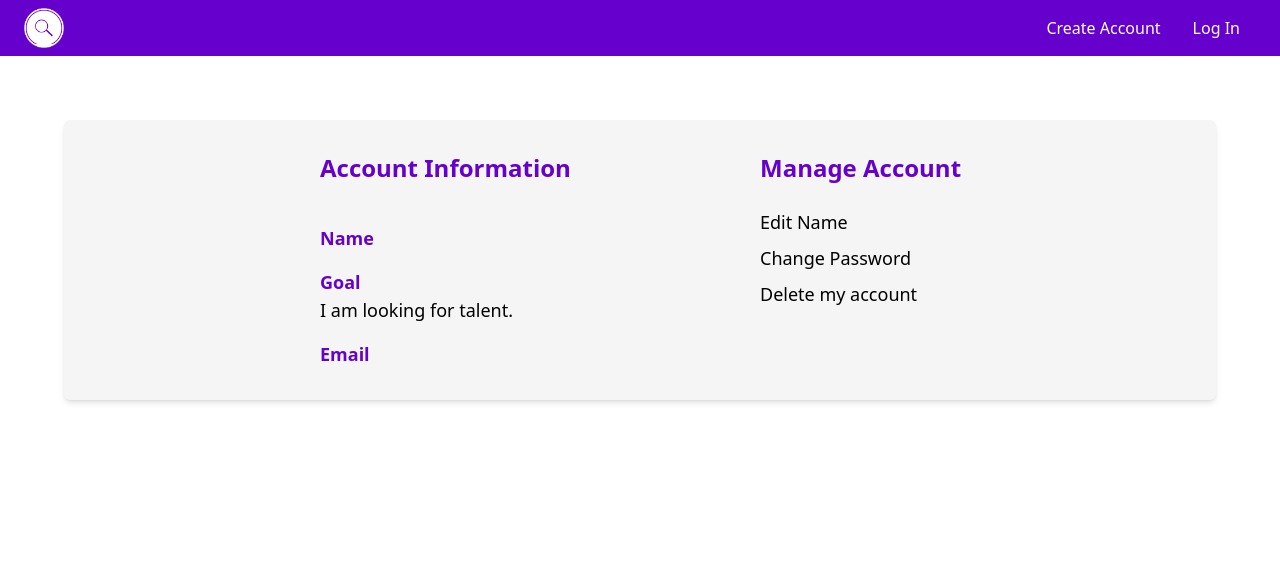
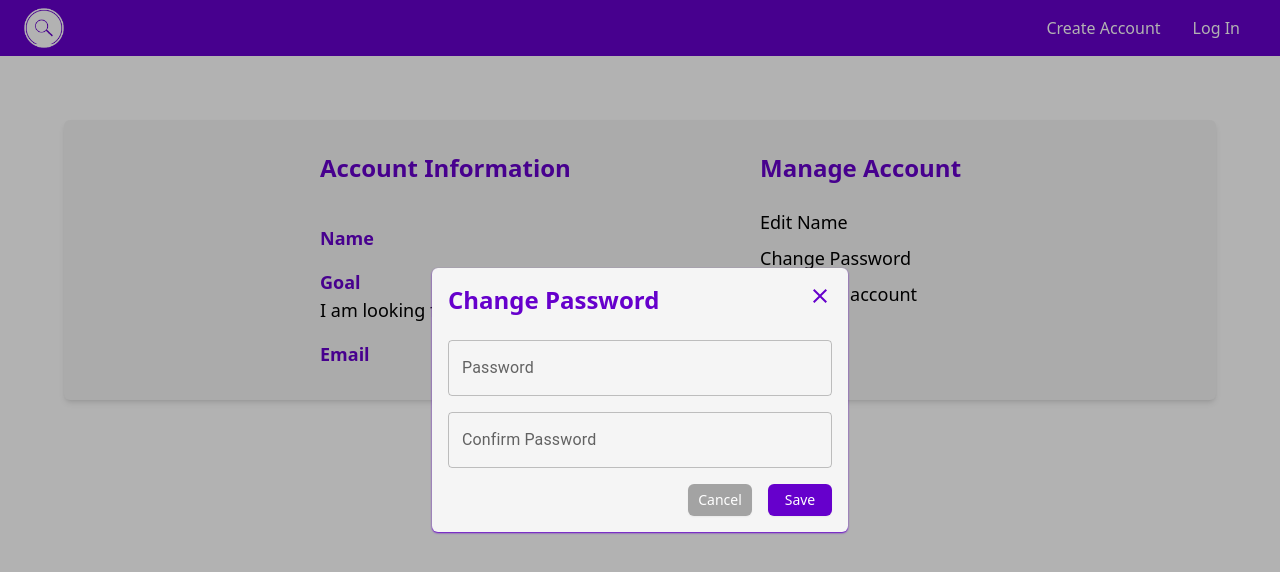
Before and after one commit to AndressaSRodrigues/CODSOFT, a React (Vite) app in the folder job_board/frontend/: page /profile/1 in a window 1280 px wide. Both pictures are taken after a click on the element "Change Password". Shown: the top 572 px of the page. Built offline with nearby package versions, Linux system fonts and the light colour scheme.

Commit message:
Added change password function and modal

```diff
--- /dev/null
+++ b/job_board/frontend/src/components/Profile/ChangePassword.tsx
@@ -0,0 +1,107 @@
+import { useState } from "react";
+import { useAuth } from "../../context/AuthContext";
+import { updateUserInfo } from "../../services/users";
+import { useForm, Controller } from 'react-hook-form';
+import { FormControl, Stack, TextField } from "@mui/material";
+import Modal from "../Shared/Modal"
+import { ModalProps } from "../../interfaces/ModalProps";
+import ErrorOutlineIcon from '@mui/icons-material/ErrorOutline';
+
+type FormData = {
+    password: string;
+    confirmPassword: string;
+};
+
+function ChangePassword({ title, open, onClose }: ModalProps) {
+    const { token, userEmail } = useAuth();
+    const [errorMessage, setErrorMessage] = useState<boolean>(false);
+    const [successMessage, setSuccessMessage] = useState<boolean>(false);
+
+    const { handleSubmit, control } = useForm<FormData>({
+        defaultValues: {
+            password: '',
+        },
+    });
+
+    const onSubmit = async (data: FormData) => {
+        try {
+            if (data.password !== data.confirmPassword) {
+                setErrorMessage(true);
+                return
+            }
+            await updateUserInfo(token, userEmail, data)
+            setSuccessMessage(true);
+        } catch (error) {
+            console.log(error);
+        }
+    };
+
+    return (
+        <div>
+            {open && (
+                <>
+                    <Modal title={title} open={open} onClose={onClose}>
+                        {!successMessage && (
+                            <>
+                                <div className='flex flex-col justify-start'>
+                                    <form onSubmit={handleSubmit(onSubmit)}>
+                                        <FormControl>
+                                            <Stack spacing={2} className='w-72 lg:w-96'>
+                                                <Controller
+                                                    name="password"
+                                                    control={control}
+                                                    render={({ field }) => (
+                                                        <TextField
+                                                            label="Password"
+                                                            type="password"
+                                                            {...field}
+                                                        />
+                                                    )}
+                                                />
+                                                <Controller
+                                                    name="confirmPassword"
+                                                    control={control}
+                                                    render={({ field }) => (
+                                                        <TextField
+                                                            label="Confirm Password"
+                                                            type="password"
+                                                            {...field}
+                                                        />
+                                                    )}
+                                                />
+                                            </Stack>
+                                            {errorMessage && (
+                                                <span className="text-primary mt-2 text-center">
+                                                    <ErrorOutlineIcon /> Passwords don't match.
+                                                </span>
+                                            )}
+                                        </FormControl>
+                                        <div className='flex flex-row items-end justify-end gap-4 mt-4'>
+                                            <button
+                                                onClick={onClose}
+                                                className='w-16 h-8 p-1 bg-neutral-400 rounded-md shadow-sm text-sm text-white'>
+                                                Cancel
+                                            </button>
+                                            <button
+                                                type="submit"
+                                                className='w-16 h-8 p-1 bg-primary rounded-md shadow-sm text-sm text-white'>
+                                                Save
+                                            </button>
+                                        </div>
+                                    </form>
+                                </div>
+                            </>
+                        )}
+                        {successMessage && (
+                            <div className='flex flex-col items-center justify-center gap-4 p-4'>
+                                <span className='text-lg'>Your password has been updated.</span>
+                            </div>
+                        )}
+                    </Modal>
+                </>
+            )}
+        </div>
+    );
+}
+
+export default ChangePassword
--- a/job_board/frontend/src/components/Profile/ManageUserInformation.tsx
+++ b/job_board/frontend/src/components/Profile/ManageUserInformation.tsx
@@ -1,6 +1,7 @@
 import { useReducer } from "react";
 import DeleteUserModal from "./DeleteUserModal";
 import EditNameModal from "./EditNameModal";
+import ChangePassword from "./ChangePassword";
 
 const OPEN_MODAL = "OPEN_MODAL";
 const CLOSE_MODAL = "CLOSE_MODAL";
@@ -56,6 +57,7 @@ function ManageUserInformation() {
       </div>
       {modalState.isDeleteModalOpen && <DeleteUserModal title='Delete Account' open={true} onClose={() => handleCloseModal("isDeleteModalOpen")} children={null} />}
       {modalState.isEditNameModalOpen && <EditNameModal title='Edit Name' open={true} onClose={() => handleCloseModal("isEditNameModalOpen")} children={null} /> }
+      {modalState.isChangePasswordModalOpen && <ChangePassword title='Change Password' open={true} onClose={() => handleCloseModal("isChangePasswordModalOpen")} children={null} />}
     </>
   );
 }
```
